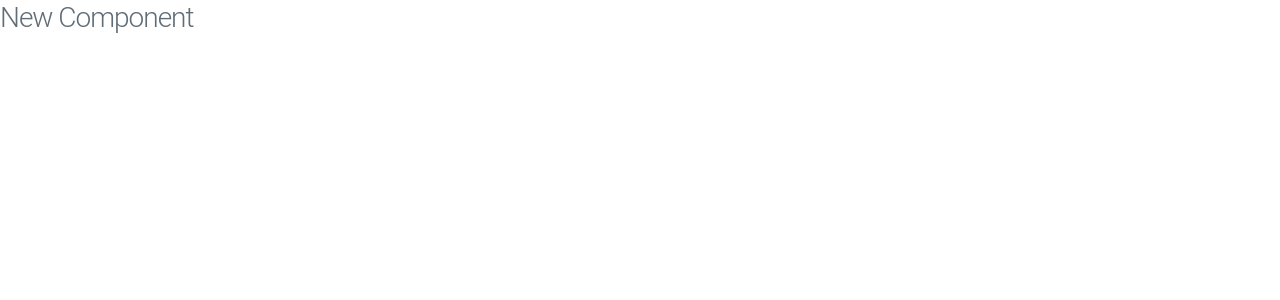
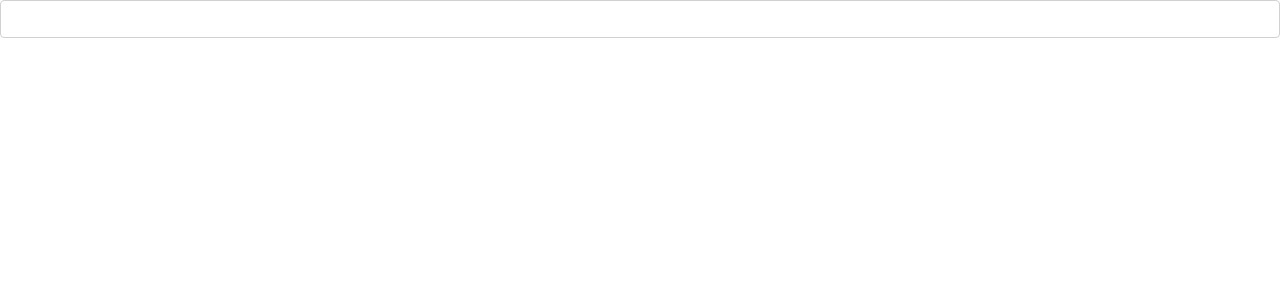
Before and after one commit to carlosjunod/homework_anonos, a React (Vite) app: page / in a window 1280 px wide. Shown: the top 300 px of the page. Built offline with nearby package versions, Linux system fonts and the light colour scheme.

Commit message:
creating menu context

```diff
--- a/index.js
+++ b/index.js
@@ -4,5 +4,11 @@ import ReactDOM from 'react-dom';
 import App from './src/App';
 import './normalize.css';
 import 'milligram/dist/milligram.css';
+import MenuContextContainer from './src/Contexts/MenuContextContainer';
 
-ReactDOM.render(<App />, document.getElementById('app'));
+ReactDOM.render(
+  <MenuContextContainer>
+    <App />
+  </MenuContextContainer>,
+  document.getElementById('app')
+);
--- a/src/App.js
+++ b/src/App.js
@@ -3,7 +3,7 @@ import React from 'react';
 const App = () => {
   return (
     <div>
-      <h3>New Component</h3>
+      <input type="text" />
     </div>
   );
 };
--- /dev/null
+++ b/src/Constants/menuActions.js
@@ -0,0 +1,3 @@
+export const SET_OPTIONS = 'SET_OPTIONS';
+export const SET_TERM = 'SET_TERM';
+export const SET_DISPLAY = 'SET_DISPLAY';
--- /dev/null
+++ b/src/Contexts/MenuContextContainer.js
@@ -0,0 +1,15 @@
+import React from 'react';
+import { MenuProvider } from './menuContext';
+import data from '../MockData';
+
+const MenuContextContainer = ({ children }) => {
+  const menuMockData = {
+    options: data,
+    term: '',
+    display: [],
+  };
+
+  return <MenuProvider value={menuMockData}>{children}</MenuProvider>;
+};
+
+export default MenuContextContainer;
--- /dev/null
+++ b/src/Contexts/menuContext.js
@@ -0,0 +1,42 @@
+import React, { createContext, useReducer, useMemo } from 'react';
+import * as CONSTANTS from '../Constants/menuActions';
+
+const menuContext = {
+  options: [],
+  term: '',
+  display: [],
+};
+
+function menuReducer(state, action) {
+  switch (action.type) {
+    case CONSTANTS.SET_OPTIONS: {
+      return {
+        ...state,
+        options: action.payload,
+      };
+    }
+    case CONSTANTS.SET_TERM: {
+      return {
+        ...state,
+        term: action.payload,
+      };
+    }
+    case CONSTANTS.SET_DISPLAY: {
+      return {
+        ...state,
+        display: action.payload,
+      };
+    }
+    default: {
+      throw new Error(`action ${action.type} is not avialable`);
+    }
+  }
+}
+
+export const MenuContext = createContext(menuContext);
+
+export function MenuProvider(props) {
+  const [state, dispatch] = useReducer(menuReducer, menuContext);
+  const value = useMemo(() => [state, dispatch], [state]);
+  return <MenuContext.Provider value={value} {...props} />;
+}
--- /dev/null
+++ b/src/MockData/index.js
@@ -0,0 +1,61 @@
+const data = [
+  {
+    title: 'Getting started',
+    url: 'getting-started',
+    children: [
+      { title: 'First', url: 'getting-started/first' },
+      { title: 'Installation', url: 'getting-started/installation' },
+      { title: 'Site preparation', url: 'getting-started/site-preparation' },
+      {
+        title: 'Creating your site',
+        url: 'getting-started/creating-your-site',
+      },
+      {
+        title: 'Publishing your site',
+        url: 'getting-started/publishing-your-site',
+      },
+    ],
+  },
+  {
+    title: 'Guides',
+    url: 'guides',
+    children: [
+      { title: 'Adding a Blog', url: 'guides/adding-a-blog' },
+      {
+        title: 'Custom Pages',
+        url: 'guides/custom-pages',
+        children: [{ title: 'First', url: 'guides/custom-pages/first' }],
+      },
+      { title: 'Enabling Search', url: 'guides/enabling-search' },
+      {
+        title: 'Navigation and Sidebars',
+        url: 'guides/navigation-and-sidebars',
+      },
+      { title: 'Translations & Localization', url: 'guides/trans-and-nav' },
+      { title: 'Versioning', url: 'guides/versioning' },
+    ],
+  },
+  {
+    title: 'API',
+    url: 'api',
+    children: [
+      { title: 'CLI Commands', url: 'api/cli-commands' },
+      {
+        title: 'Arguments',
+        url: 'cli/args',
+        children: [
+          { title: 'port', url: 'cli/args/port' },
+          { title: 'start', url: 'cli/args/start' },
+          {
+            title: 'stop',
+            url: 'cli/args/stop',
+            children: [{ title: 'First', url: 'cli/args/stop/first' }],
+          },
+        ],
+      },
+      { title: 'Commands', url: 'cli/cmds' },
+    ],
+  },
+];
+
+export default data;
```
Also changed, not shown: src/Contexts/index.js (deleted, +0 -11 lines), 3 other files (tests, documents, lock files or other folders).
